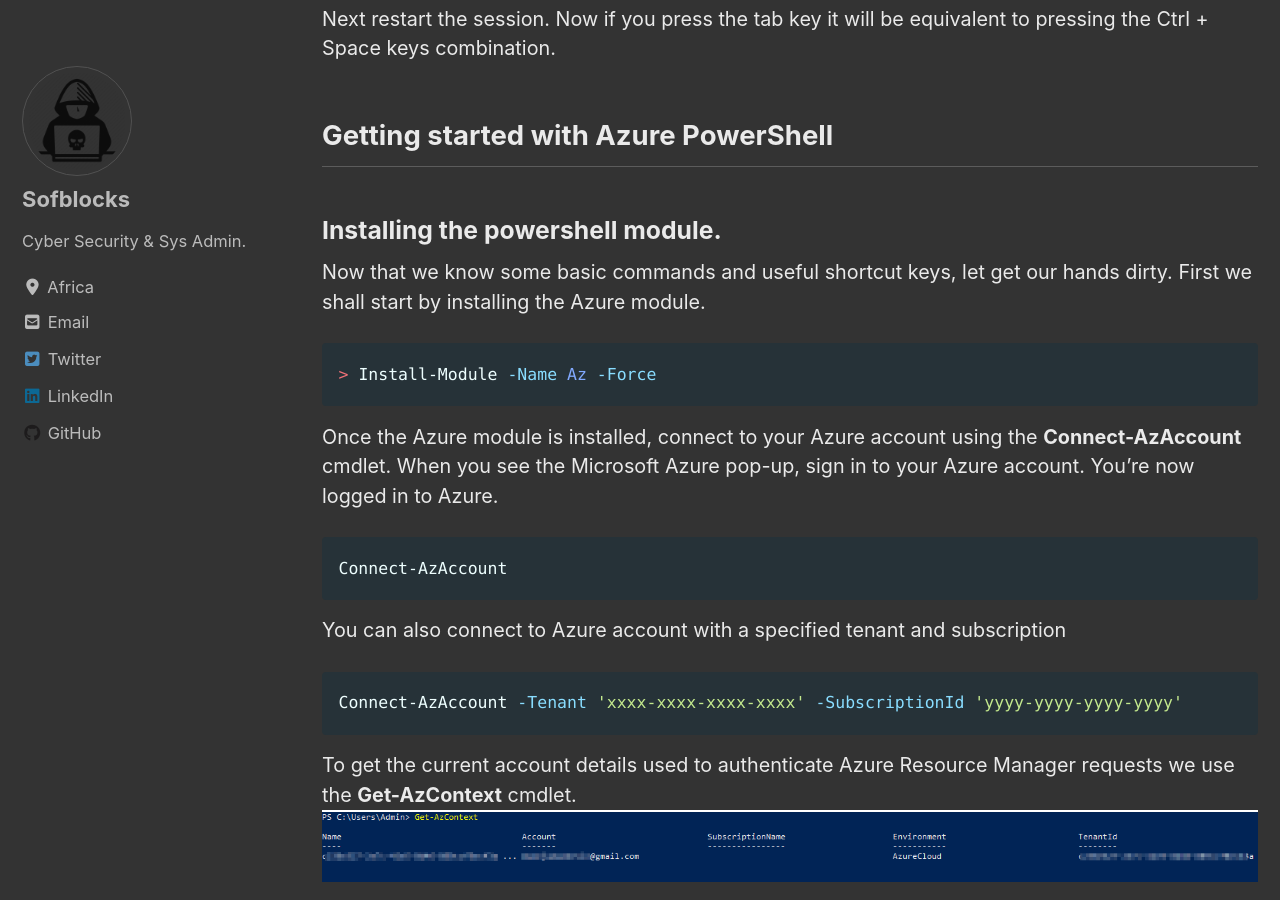
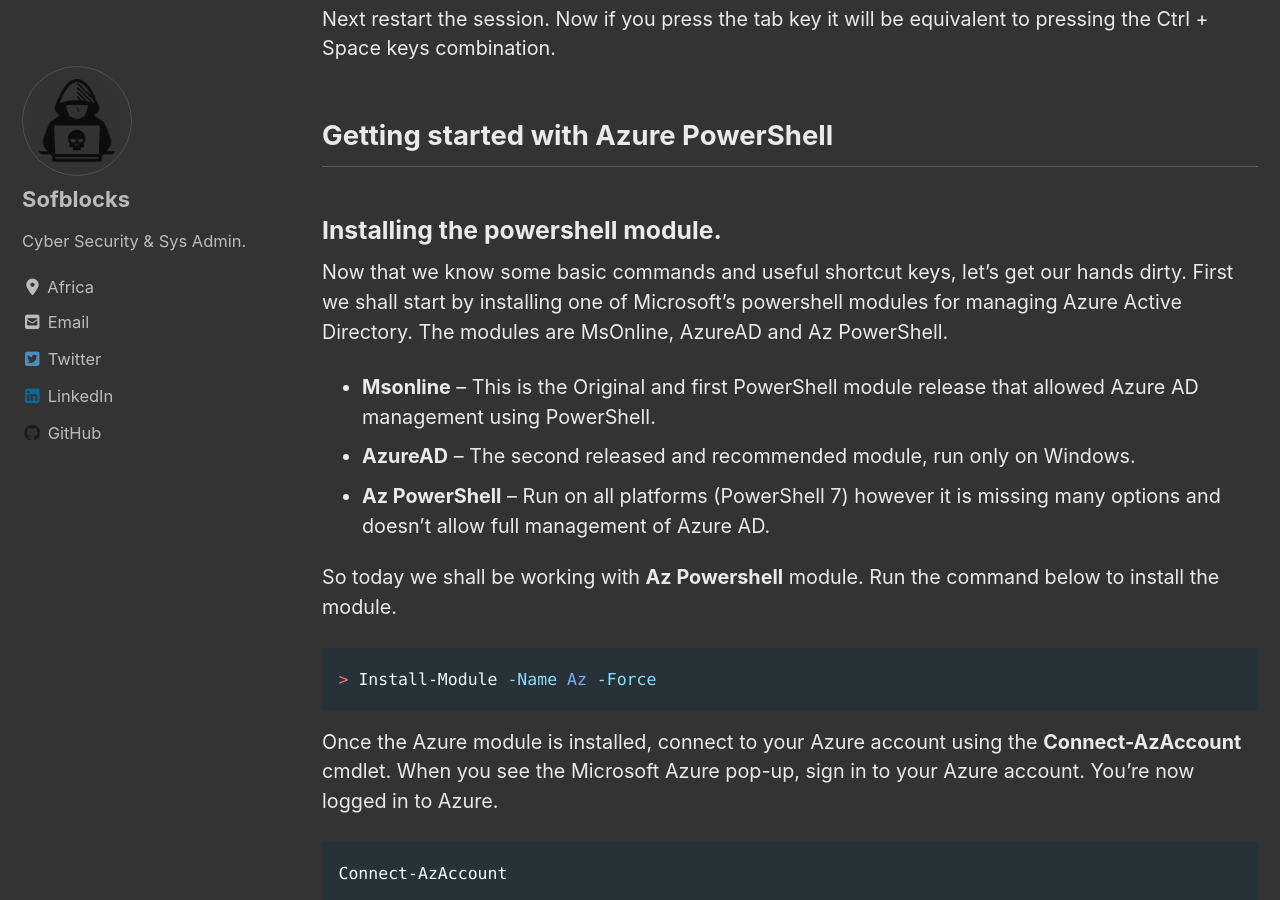
Before and after one commit to sofblocks/sofblocks.github.io, a Jekyll site: the page built from _posts/blog/2022-09-26-powershell.md, in a window 1280 px wide and 900 px high, scrolled down 2788 px. Built offline with Jekyll 4.4.1, drawn with Linux system fonts in a browser that asks for light colours; cached includes are drawn as plain includes; nearby versions of some CDN libraries; comment, search, counter and statistics services are not loaded.

Commit message:
Update 2022-09-26-powershell.md

````diff
--- a/_posts/blog/2022-09-26-powershell.md
+++ b/_posts/blog/2022-09-26-powershell.md
@@ -62,7 +62,13 @@
 ## Getting started with Azure PowerShell
 ### Installing the powershell module.
 
-Now that we know some basic commands and useful shortcut keys, let get our hands dirty. First we shall start by installing the Azure module.
+Now that we know some basic commands and useful shortcut keys, let's get our hands dirty. First we shall start by installing one of Microsoft's powershell modules for managing Azure Active Directory. The modules are MsOnline, AzureAD and Az PowerShell.
+- **Msonline** – This is the Original and first PowerShell module release that allowed Azure AD management using PowerShell.
+- **AzureAD** – The second released and recommended module, run only on Windows.
+- **Az PowerShell** – Run on all platforms (PowerShell 7) however it is missing many options and doesn’t allow full management of Azure AD.
+
+So today we shall be working with **Az Powershell** module. Run the command below to install the module.
+
 ```powershell
 > Install-Module -Name Az -Force
 ```
````
